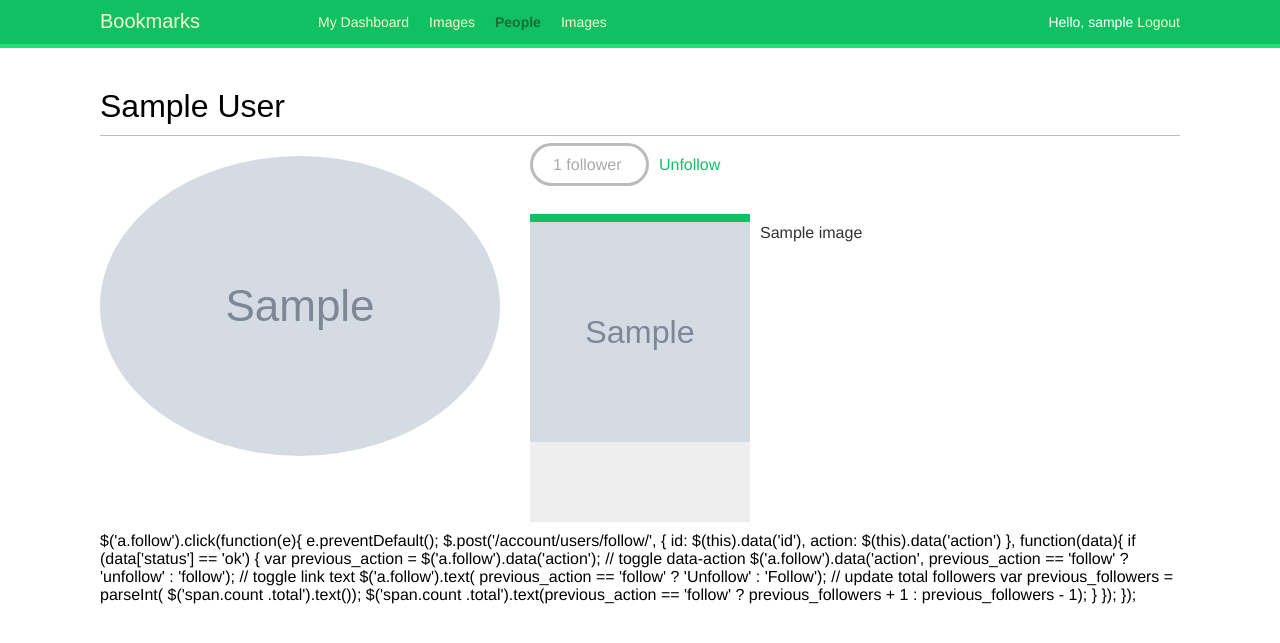
After one commit to Femi-ID/Django-Image-Bookmark, a Django app: a page that uses account/templates/base.html in a window 1280 px wide. The commit adds this page. Shown: the top 643 px of the page. Run offline with Django 3.2, Linux system fonts and the light colour scheme; a user stored in the database is signed in; tables that the repository leaves empty hold one stand-in row (values such as "Sample post"); grey boxes marked "Sample" are stand-in pictures; some libraries are stand-ins or nearby versions; some web fonts are replaced.

Commit message:
Add generic user actions in the application

```diff
--- a/account/models.py
+++ b/account/models.py
@@ -50,6 +50,6 @@ user_model.add_to_class('following', models.ManyToManyField('self',
                                                             symmetrical=False))
 
 #  you refer to 'self' in the ManyToManyField field to create a relationship to the same model
-# to define a non-symmetrical relationship (if I follow you, it doesn't mean that you automatically follow me).
+# symmetrical=False: defines a non-symmetrical relatship (if I follow you, it doesn't mean that you automatically follow me).
 # If you want to use your custom user model, take a look at the documentation at
 # https://docs.djangoproject.com/en/3.0/topics/auth/customizing/#specifying-a-custom-user-model.
--- /dev/null
+++ b/account/templates/account/user/detail.html
@@ -0,0 +1,69 @@
+<!DOCTYPE html>
+<html lang="en">
+<head>
+    <meta charset="UTF-8">
+</head>
+<body>
+    {% extends 'base.html' %}
+    {% load thumbnail %}
+    {% block title %} {{ user.get_full_name }} {% endblock %}
+
+    {% block content %}
+        <h1>{{ user.get_full_name }}</h1>
+        <div class="profile-info">
+            <img src="{% thumbnail user.profile.photo 180x180 %}" class="user-detail">
+        </div>
+
+        {% with total_followers=user.followers.count %}
+            <span class="count">
+                <span class="total">{{ total_followers }}</span>
+                follower{{ total_followers|pluralize }}
+            </span>
+
+            <a href="#" data-id="{{ user.id }}"
+               data-action="{% if request.user in user.followers.all %}un{% endif %}follow"
+               class="follow-button">
+                {% if request.user not in user.followers.all %}
+                    Follow
+                {% else %}
+                    Unfollow
+                {% endif %}
+            </a>
+            <div id="image-list" class="image-container">
+                {% include 'images/image/list_ajax.html' with images=user.images_created.all %}
+            </div>
+        {% endwith %}
+
+        {% block domready %}
+            $('a.follow').click(function(e){
+                e.preventDefault();
+                $.post('{% url "user_follow" %}',
+                    {
+                        id: $(this).data('id'),
+                        action: $(this).data('action')
+                    },
+                    function(data){
+                        if (data['status'] == 'ok') {
+                        var previous_action = $('a.follow').data('action');
+
+                        // toggle data-action
+                        $('a.follow').data('action',
+                            previous_action == 'follow' ? 'unfollow' : 'follow');
+
+                        // toggle link text
+                        $('a.follow').text(
+                            previous_action == 'follow' ? 'Unfollow' : 'Follow');
+
+                        // update total followers
+                        var previous_followers = parseInt(
+                            $('span.count .total').text());
+
+                        $('span.count .total').text(previous_action == 'follow' ?
+                        previous_followers + 1 : previous_followers - 1);
+                    }
+                });
+            });
+        {% endblock %}
+    {% endblock %}
+</body>
+</html>
--- a/account/templates/base.html
+++ b/account/templates/base.html
@@ -22,7 +22,7 @@
                 </li>
 
                 <li {% if section == 'people' %} class="selected" {% endif %}>
-                    <a href="#*">People</a>
+                    <a href="{%url 'user_list' %}*">People</a>
                 </li>
 
                 <li {% if section == "images" %}class="selected"{% endif %}>
--- a/account/urls.py
+++ b/account/urls.py
@@ -27,7 +27,9 @@ urlpatterns = [
     path('register/', views.register, name='register'),
     path('edit_form', views.edit_form, name='edit_form'),
 
+    # URL patterns for user accounts (list and detail)
     path('users/', views.user_list,  name='user_list'),
+    path('users/follow/', views.user_follow, name='user_follow'),
     path('users/<username>/', views.user_detail, name='user_detail'),
 ]
 
--- a/account/views.py
+++ b/account/views.py
@@ -1,11 +1,16 @@
 from django.shortcuts import render, redirect, get_object_or_404
-from django.http import HttpResponse
+from django.http import HttpResponse, JsonResponse
 from django.contrib.auth import authenticate, login
 from .forms import LoginForm, UserRegistrationForm, UserEditForm, ProfileEditForm
 from django.contrib.auth.decorators import login_required
 from .models import Profile
 from django.contrib import messages
 from django.contrib.auth.models import User
+from django.views.decorators.http import require_POST
+from bookmarks.common.decorators import ajax_required
+from .models import Contact
+from bookmarks.actions.utils import create_action
+from bookmarks.actions.models import Action
 # Create your views here.
 
 
@@ -34,7 +39,25 @@ def user_login(request):
 
 @login_required
 def dashboard(request):
-    return render(request, 'account/dashboard.html', {'section': 'dashboard'})
+    # Display all actions by default
+    actions = Action.objects.exclude(user=request.user)
+    following_ids = request.user.following.value_list('id', flat=True)
+    # To get the list of users the current user is following
+
+    if following_ids:
+        # If user is following others, retrieve only their actions
+        actions = actions.filter(user_id__in=following_ids)
+    actions = actions.select_related('user', 'user__profile').prefetch_related('target')[:10]
+    return render(request, 'account/dashboard.html', {'section': 'dashboard',
+                                                      'actions': actions})
+
+
+'''Django offers a QuerySet method called select_related() that allows you to retrieve related objects for one-to-many relationships.
+The select_related method is for ForeignKey and OneToOne fields. It works by performing a SQL JOIN and including the fields of the related
+object in the SELECT statement.
+
+Django offers a different QuerySet method called prefetch_related that works for many-to-many and many-to-one relationships in addition to the relationships supported by select_related(). The prefetch_related() method performs
+a separate lookup for each relationship and joins the results using Python. It also supports the prefetching of GenericRelation and GenericForeignKey'''
 
 
 def register(request):
@@ -53,7 +76,7 @@ def register(request):
 
             # Create the user profile
             Profile.objects.create(user=new_user)
-
+            create_action(new_user, 'has created an account!')
             return render(request, 'account/register_done.html', {'new_user': new_user})
     else:
         user_form = UserRegistrationForm()
@@ -87,8 +110,10 @@ def edit_form(request):
 @login_required
 def user_list(request):
     users = User.objects.filter(is_active=True)
+    # Django User model contains an is_active flag to designate whether the user account is considered active
     return render(request, 'account/user/list.html', {'section': 'people',
                                                       'users': users})
+# TODO: improve it by adding pagination in the same way as you did for the image_list view.
 
 
 @login_required
@@ -96,3 +121,25 @@ def user_detail(request, username):
     user = get_object_or_404(User, username=username, is_active=True)
     return render(request, 'account/user/detail.html', {'section': 'people',
                                                         'user': user})
+
+
+@ajax_required
+@require_POST
+@login_required
+def user_follow(request):
+    user_id = request.POST.get('id')
+    action = request.POST.get('action')
+    if user_id and action:
+        try:
+            user = User.objects.get(id=user_id)
+            if action == 'follow':
+                Contact.objects.get_or_create(user_from=request.user, user_to=user)
+                create_action(request.user, 'is following', user)
+            else:
+                Contact.objects.filter(user_from=request.user, user_to=user).delete()
+            return JsonResponse({'status': 'ok'})
+
+        except User.DoesNotExist:
+            return JsonResponse({'status': 'error'})
+    return JsonResponse({'status': 'error'})
+# This view is quite similar to the image_like view
--- a/bookmarks/settings.py
+++ b/bookmarks/settings.py
@@ -44,6 +44,7 @@ INSTALLED_APPS = [
     'django_extensions',
     'images.apps.ImagesConfig',
     'easy_thumbnails',
+    'actions.apps.ActionsConfig',
 ]
 
 # In order to test the social authentication functionality serving your site through HTTPS,
@@ -161,6 +162,7 @@ AUTHENTICATION_BACKENDS = [
     'account.authentication.EmailAuthBackend',
     'social_core.backends.facebook.FacebookOAuth2',
     'social_core.backends.twitter.TwitterOAuth',
+    'social_core.backends.google.GoogleOAuth2',
 ]
 
 SOCIAL_AUTH_FACEBOOK_KEY = '606087041711702'  # Facebook ID
@@ -180,3 +182,5 @@ SOCIAL_AUTH_GOOGLE_OAUTH2_SECRET = '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'  # Goog
 ABSOLUTE_OVERRIDES = {
     'auth.user': lambda u: reverse_lazy('user_detail', args=[u.username])
 }
+
+THUMBNAIL_DEBUG = True
```
Also changed, not shown: account/templates/account/user/list.html (added, +32 -0 lines), images/views.py (+5 -2 lines).
